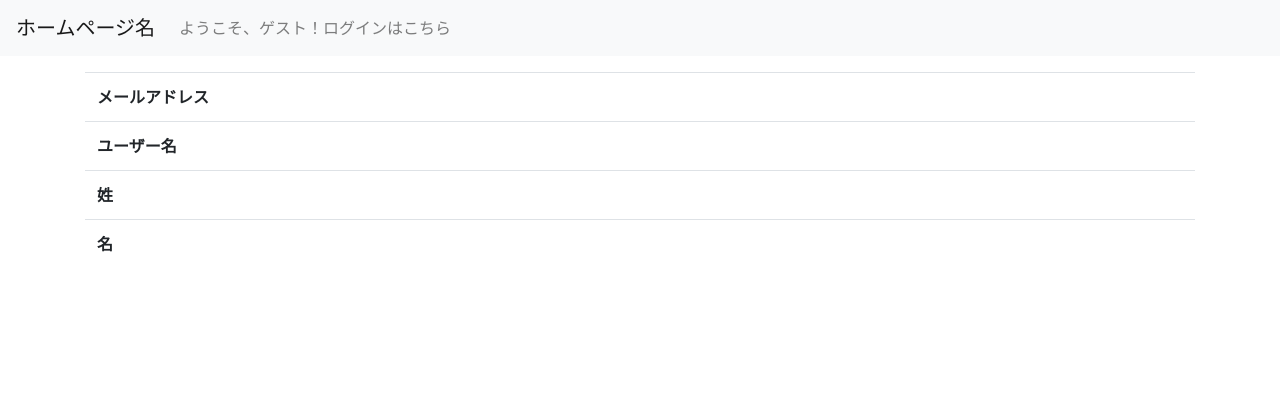
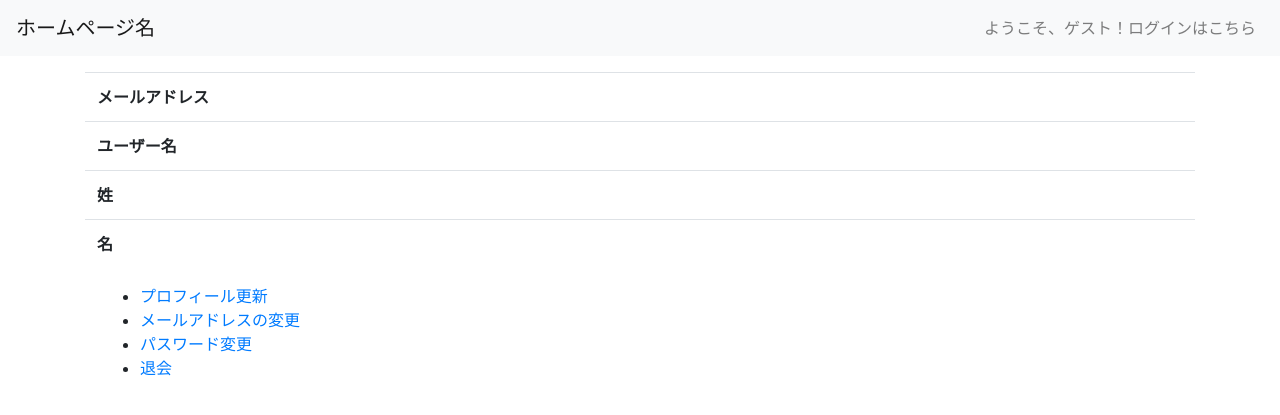
Before and after one commit to 596700/vuldb_portfolio, a Django app: template app/templates/app/user_detail.html in a window 1280 px wide. Shown: the top 415 px of the page. Run offline with Django 3.2, Linux system fonts and the light colour scheme; the template is opened without the code that fills it, so the values that code supplies are empty; parts of the project's set-up code (start-up, migrations or seed data) failed here and were passed over; some libraries are stand-ins or nearby versions.

Commit message:
fix #2: aggregate profile pages

```diff
--- a/app/templates/app/base.html
+++ b/app/templates/app/base.html
@@ -20,29 +20,14 @@
       </button>
 
       <div class="collapse navbar-collapse" id="navbarSupportedContent">
-        <!-- 左寄せ -->
-        <ul class="navbar-nav mr-auto">
+        <!-- 右寄せ -->
+        <ul class="navbar-nav ml-auto">
           {% if user.is_authenticated %}
           <li>
             <a class="nav-item nav-link" href="{% url 'app:user_detail' user.pk %}">プロフィール</a>
           </li>
           <li>
-            <a class="nav-item nav-link" href="{% url 'app:user_update' user.pk %}">プロフィール更新</a>
-          </li>
-        </ul>
-        <!-- 右寄せ -->
-        <ul class="navbar-nav">
-          <li>
             <a class="nav-item nav-link" href="{% url 'app:logout' %}">ログアウト</a>
-          </li>
-          <li>
-            <a class="nav-item nav-link" href="{% url 'app:password_change' %}">パスワード変更</a>
-          </li>
-          <li>
-            <a class="nav-item nav-link" href="{% url 'app:email_change' %}">メールアドレスの変更</a>
-          </li>
-          <li>
-            <a class="nav-item nav-link" href="{% url 'app:user_delete' user.pk %}">退会</a>
           </li>
           {% else %}
           <li class="nav-item">
--- a/app/templates/app/user_detail.html
+++ b/app/templates/app/user_detail.html
@@ -20,4 +20,12 @@
         </tr>
     </tbody>
 </table>
+<div class="container mt-3">
+    <ul>
+        <li><a href="{% url 'app:user_update' user.pk %}">プロフィール更新</a></li>
+        <li><a href="{% url 'app:email_change' %}">メールアドレスの変更</a></li>
+        <li><a href="{% url 'app:password_change' %}">パスワード変更</a></li>
+        <li><a href="{% url 'app:user_delete' user.pk %}">退会</a></li>
+    </ul>
+</div>
 {% endblock %}
```
